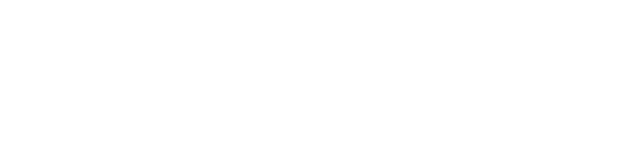
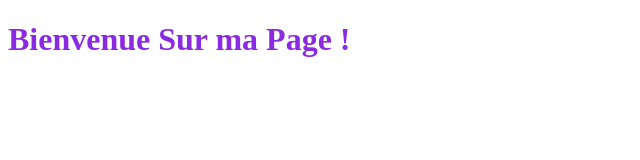
Before and after one commit to ashmedcool/OpenClassroomsProject, a plain HTML site: page index.html in a window 1280 px wide. Shown: the whole page, without its empty margins (0-640 px from the left). Drawn offline with Linux system fonts and the light colour scheme.

Commit message:
Ajout de fichiers

```diff
--- a/index.html
+++ b/index.html
@@ -4,8 +4,9 @@
     <meta charset="UTF-8">
     <meta name="viewport" content="width=device-width, initial-scale=1.0">
     <title>Document</title>
+    <link rel="stylesheet" href="style.css">
 </head>
 <body>
-
+        <h1>Bienvenue Sur ma Page !</h1>
 </body>
 </html>
--- a/style.css
+++ b/style.css
@@ -0,0 +1,3 @@
+h1{
+    color:blueviolet;
+}
```
